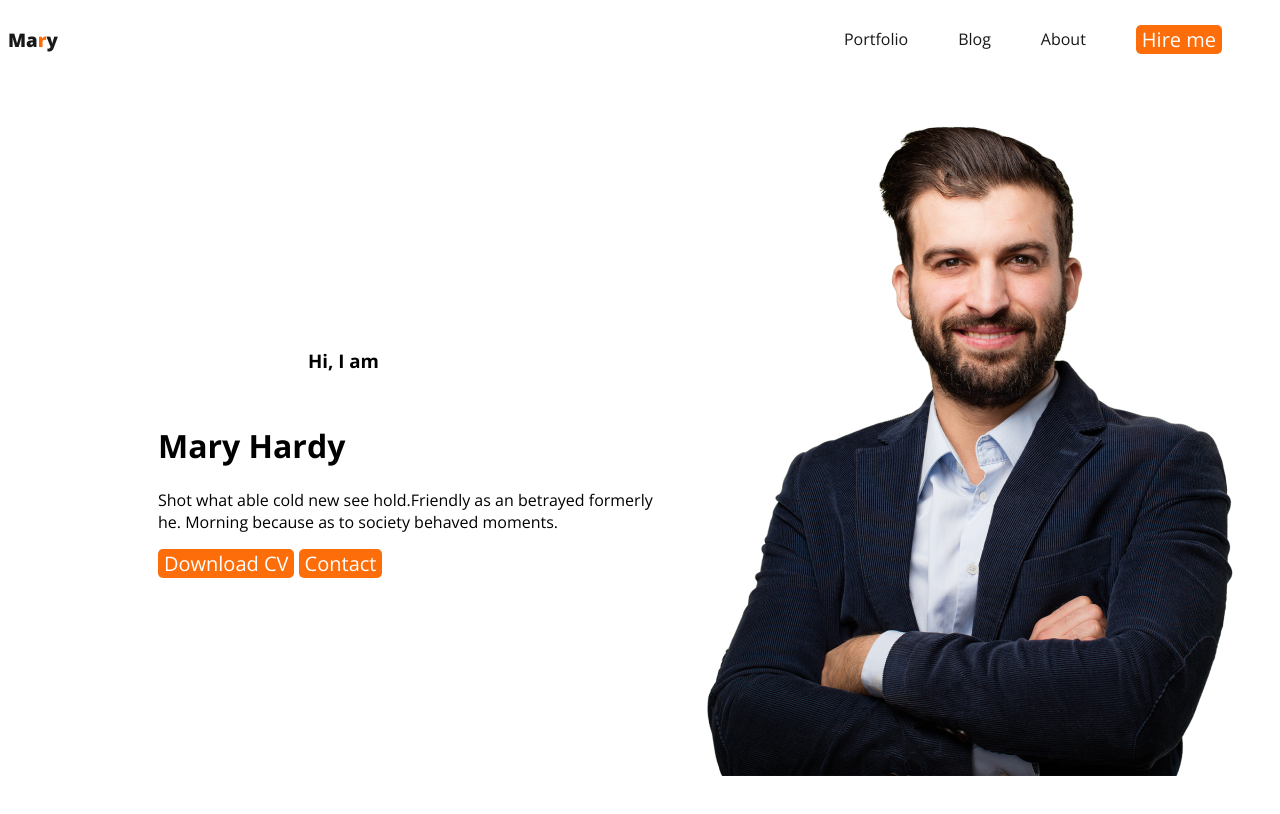
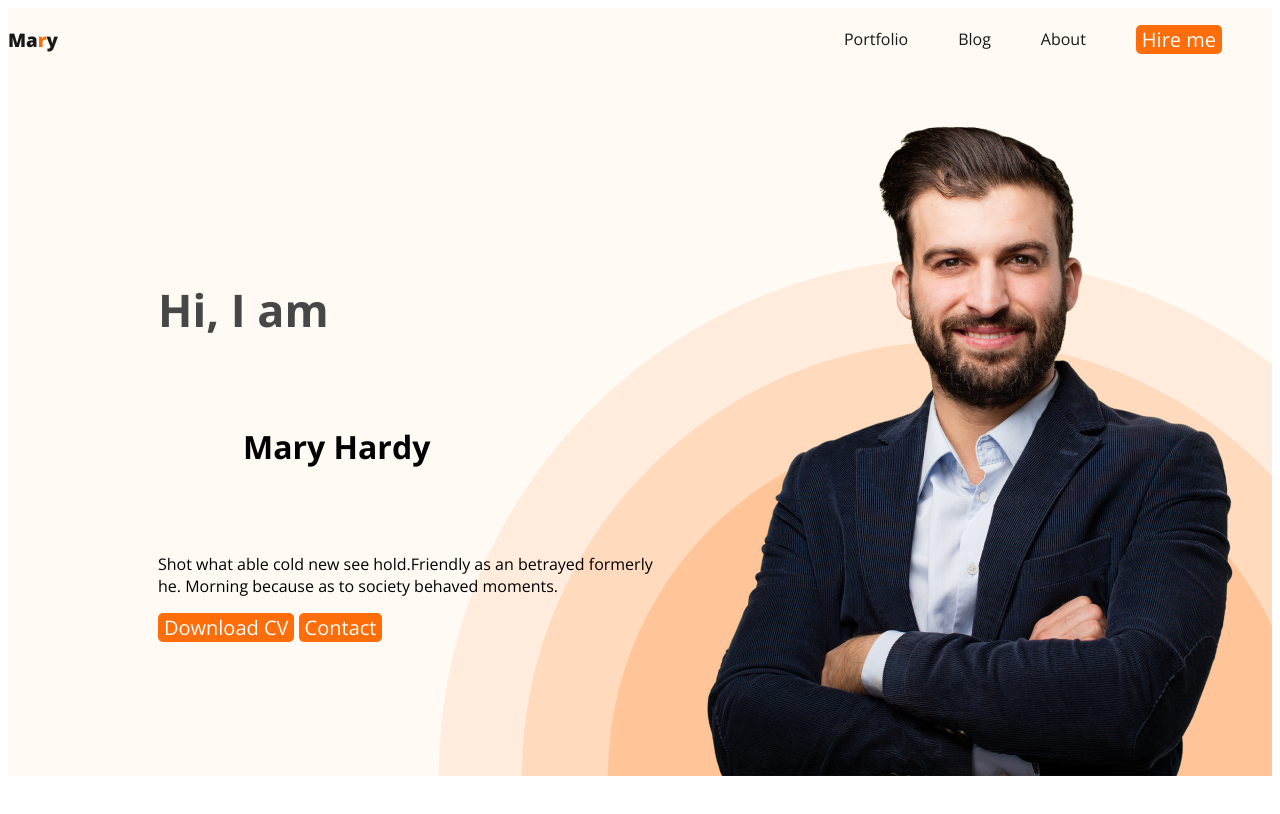
Before and after one commit to Asif24780/Mr-Twist-Portfolio, a plain HTML site: page index.html in a window 1280 px wide. Drawn offline with nearby package versions, Linux system fonts and the light colour scheme.

Commit message:
profile additional

```diff
--- a/index.html
+++ b/index.html
@@ -10,7 +10,7 @@
     <link rel="stylesheet" href="style.css">
 </head>
 <body>
-      <header class="header bai">
+      <header class="header">
         <nav>
             <h3 class="logo">Ma<span class="text-primary">r</span>y</h3>
 
@@ -23,8 +23,8 @@
                 </ul>
             </nav>
             <div class="banner">
-               <div>
-                <h3 class="banner greating">Hi, I  am</h3>
+               <div class="banner-contant">
+                <h3 class="banner-greating">Hi, I  am</h3>
                 <h1 class="banner-title">Mary Hardy</h1>
                 <P>Shot what able cold new see hold.Friendly as an betrayed formerly he. Morning because as to society behaved moments.</P>
                 <button class="text-btn">Download CV   </button>
--- a/style.css
+++ b/style.css
@@ -40,12 +40,14 @@ border: none;
 color: white;
 
 }
-.header bai{
+.header{
     background-color: #fffaf3;
-
+    background-image: url(/images/header_bg.png);
+background-repeat: no-repeat;
+background-position: bottom right;
 }
 .banner{
-    padding:30px 30px 30px 150px;
+    padding:30px 30px 0px 150px;
     display: flex;
     align-items: center;
 }
@@ -53,3 +55,16 @@ color: white;
     width: 584px;
 
 }
+.banner-greating{font-size: 45px;
+    color: #474747;
+    margin-bottom: 0;
+
+
+}
+.banner-title{margin: 85px;
+    top-width:
+
+}
+.banner-contant{
+
+}
```
